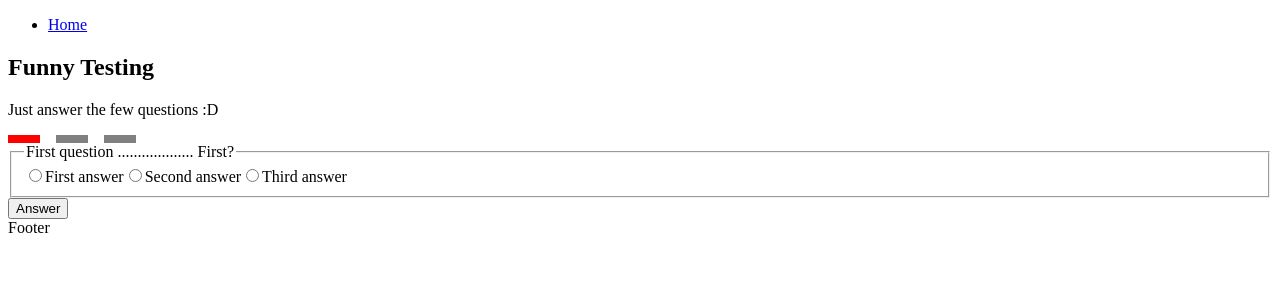
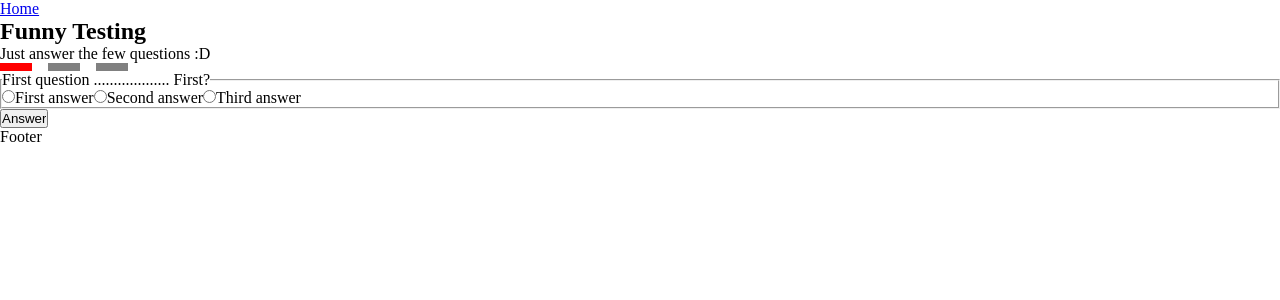
Before and after one commit to denlove/react_quiz, a React (Create React App) app: page / in a window 1280 px wide. Shown: the top 300 px of the page. Built offline with nearby package versions, Linux system fonts and the light colour scheme.

Commit message:
MSQ-1: implement app logic in App component

```diff
--- a/src/App.tsx
+++ b/src/App.tsx
@@ -1,12 +1,17 @@
 import { Outlet } from 'react-router-dom'
 import Footer from './modules/Footer'
 import Header from './modules/Header'
+import GlobalStyles from './styles/index.styles'
+import MainWrapper from './wrappers/MainWrapper'
 
 const App = () => {
     return (
         <>
+            <GlobalStyles />
             <Header />
-            <Outlet />
+            <MainWrapper>
+                <Outlet />
+            </MainWrapper>
             <Footer />
         </>
     )
```
